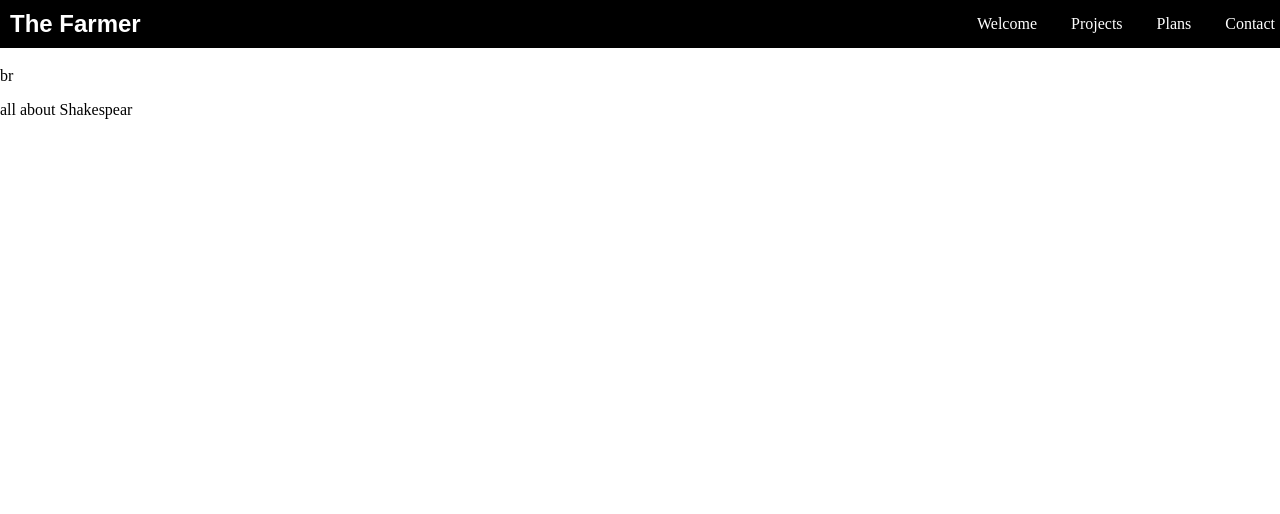
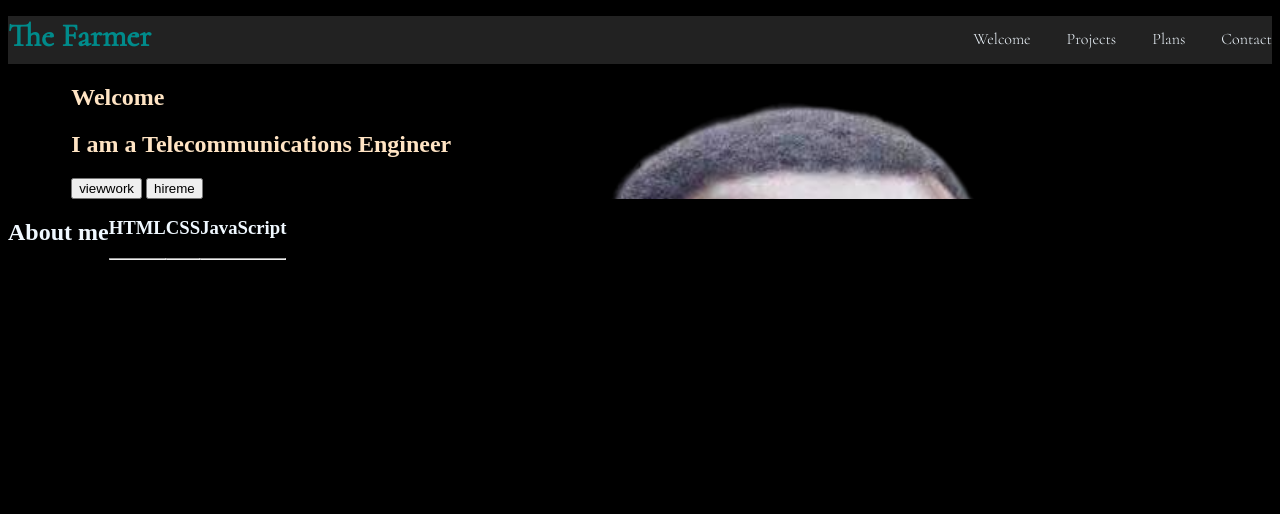
Before and after one commit to shakespear95/mycv, a plain HTML site: page index.html in a window 1280 px wide. Drawn offline with Linux system fonts and the light colour scheme.

Commit message:
fixed some of the basic issues

```diff
--- a/index.css
+++ b/index.css
@@ -1,39 +1,47 @@
+a {
+  text-decoration: none;
+  font-family: 'Cormorant';
+  font-weight: 300;
+  color: aliceblue;
+}
+
+.logo {
+  font-family: 'Cormorant', sans-serif;
+  font-size: xx-large;
+  font-weight: 700;
+  color: #008b8b;
+}
+.navbar {
+  display: flex;
+  justify-content: space-between;
+  height: 3em;
+  margin-top: 1rem;
+  background-color: #222222;
+
+}
+
 body {
-    margin: 0;
-  }
+  background: black;
+}
 
-  .navbar {
-    position: fixed;
-    top: 0;
-    left: 0;
-    width: 100%;
-    background-color: black;
-    padding: 10px;
-    display: flex;
-    justify-content: space-between;
-    align-items: center;
-  }
+.nav-links{
+  margin-top: 1%;
+}
 
-  .navbar a {
-    color: white;
-    text-decoration: none;
-    margin: 0 10px;
-    padding: 5px;
-    transition: color 0.3s ease;
-  }
+.navli {
+  padding-left: 2em;
+}
 
-  .navbar a:hover {
-    color: green;
-  }
+.middle1 {
+  background: url(img/3efaa98aac9433010527feeb8983830-PhotoRoom.png-PhotoRoom.png);
+  width: 90%;
+  margin: auto;
+  color: bisque;
+  background-repeat: no-repeat;
+  background-size: cover;
+}
 
-  .logo {
-    font-size: 24px;
-    font-family: 'Lilita', sans-serif;
-    font-weight: 400;
-    font-weight: bold;
-    color: white;
-  }
-
-  .line1 {
-    margin-top: 67px;
-  }
+.about {
+  display: flex;
+  color: aliceblue;
+}
--- a/index.html
+++ b/index.html
@@ -14,20 +14,74 @@
     <div class="navbar">
       <div class="logo">The Farmer</div>
       <div class="nav-links">
-        <a href="#welcome">Welcome</a>
-        <a href="#projects">Projects</a>
-        <a href="#plans">Plans</a>
-        <a href="#contact">Contact</a>
+        <a href="#welcome" class="navli">Welcome</a>
+        <a href="#projects" class="navli">Projects</a>
+        <a href="#plans" class="navli">Plans</a>
+        <a href="#contact" class="navli">Contact</a>
       </div>
   </header>
-  <div class="line1">
-    <div>br</div>
-    <div><p>
-      all about Shakespear</p>
-      </div>
-   </div>
 
    <section class="middle1">
+    <h1>
+      Welcome <br>
+    </h1>
+    <h2>
+      I am a Telecommunications Engineer
+    </h2>
+
+    <div class="buttons">
+
+      <button>viewwork</button>
+      <button>hireme</button>
+
+    </div>
+
+   </section>
+
+   <section class="About">
+    <div class="about">
+      <h2>
+        About me
+      </h2>
+      <div class="HTML">
+        <h3>HTML</h3>
+        <hr>
+      </div>
+      <div class="CSS">
+        <h3>CSS</h3>
+        <hr>
+      </div>
+      <div class="JavaScript">
+        <h3>JavaScript</h3>
+        <hr>
+      </div>
+    </div>
+    <div class="pic">
+
+
+    </div>
+    <div class="who">
+      <p>
+        Who I am
+      </p>
+
+      <h3>
+        Shakespear Takudzwa Samu
+      </h3>
+
+      <p>
+        As an Information and Communication Engineer with certificates in the field of IT and databases, I have a strong foundation in both the theoretical and practical aspects of information technology and data management. I possess a comprehensive understanding of various IT concepts, systems, and technologies.
+
+       With my expertise in databases, I am well-versed in designing, implementing, and optimizing database structures to ensure efficient storage and retrieval of information. I am skilled in working with different database management systems, ensuring data integrity, and developing queries for data analysis and reporting.
+      </p>
+
+      <h3>
+        follow me on:
+      </h3>
+
+      <img src="" alt="">
+
+    </div>
 
    </section>
 </body>
```
Also changed, not shown: img/3efaa98aac9433010527feeb8983830-PhotoRoom.png-PhotoRoom.png (added), img/9517f3629ae9e973f5ae2d5f6693a0f-PhotoRoom.png-PhotoRoom.png (added), img/back.jpg (added), img/roberto-nickson-lGCfApDzhYw-unsplash.jpg (added).
